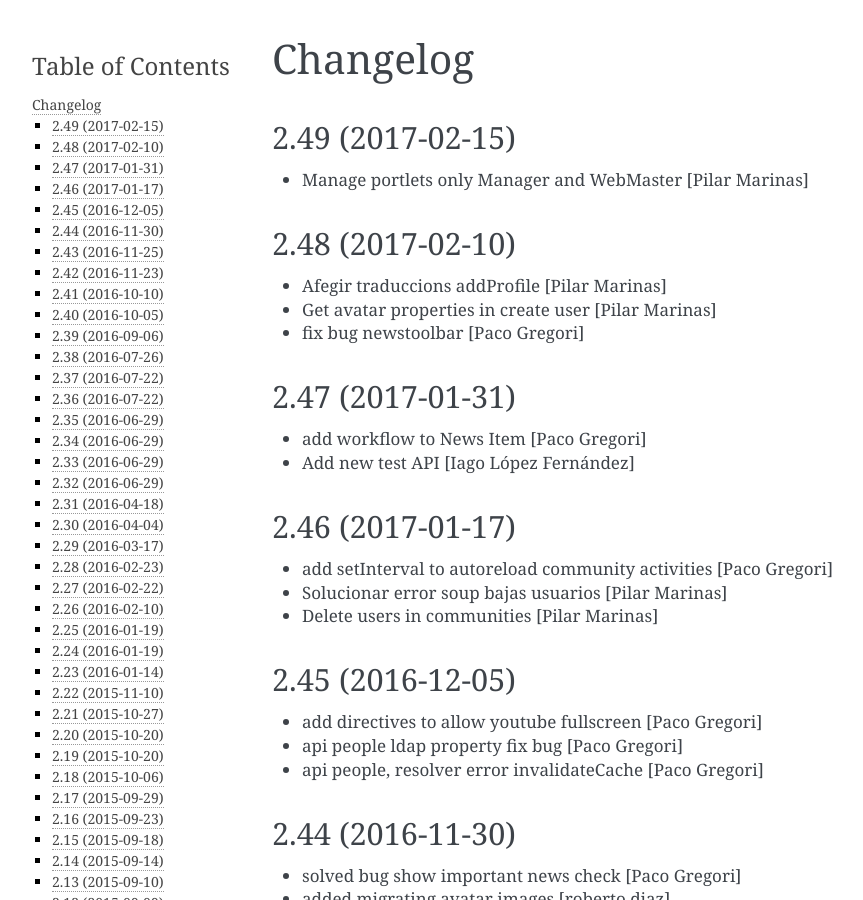
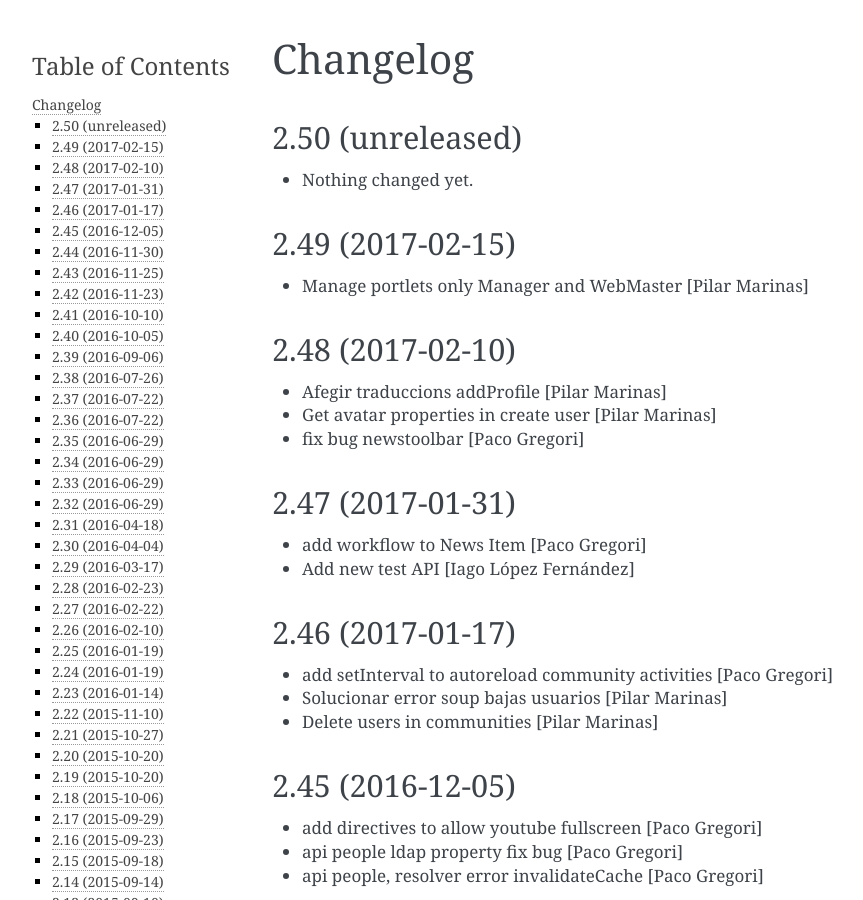
Before and after one commit to UPCnet/ulearn.core, a Sphinx documentation site: the page built from docs/HISTORY.rst, in a window 1280 px wide and 900 px high. Shown: the whole window, without its empty margins (148-1011 px from the left). Built offline with Sphinx 7.4.7, drawn with Linux system fonts in a browser that asks for light colours; pages that are not in the unit, such as notebooks, are missing from menus.

Commit message:
Back to development: 2.50

```diff
--- a/docs/HISTORY.rst
+++ b/docs/HISTORY.rst
@@ -1,5 +1,11 @@
 Changelog
 =========
+
+2.50 (unreleased)
+-----------------
+
+- Nothing changed yet.
+
 
 2.49 (2017-02-15)
 -----------------
--- a/setup.py
+++ b/setup.py
@@ -1,7 +1,7 @@
 from setuptools import setup, find_packages
 import os
 
-version = '2.49'
+version = '2.50.dev0'
 
 README = open('README.rst').read()
 HISTORY = open(os.path.join('docs', 'HISTORY.rst')).read()
```
